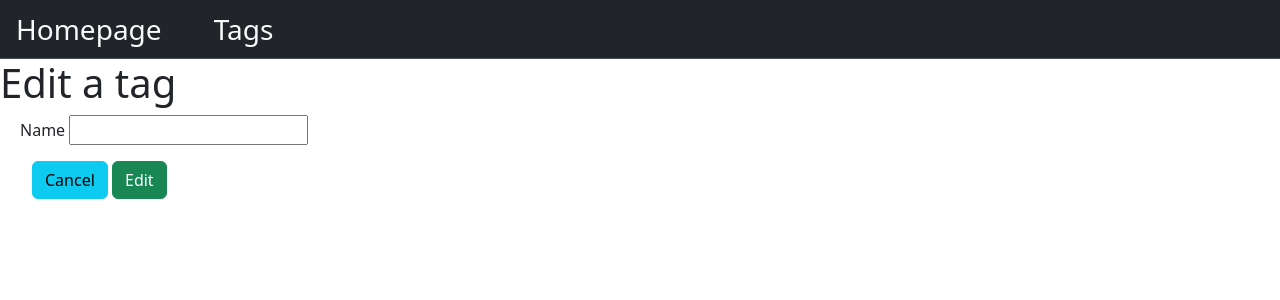
After one commit to CamTom47/29.3-SQLAlchemy-Many-To-Many, a Flask app: page /tags/1/edit in a window 1280 px wide. The commit adds this page. Shown: the top 300 px of the page. Run offline with Flask 3, Linux system fonts and the light colour scheme.

Commit message:
Tag funtionality complete

```diff
--- a/app.py
+++ b/app.py
@@ -1,7 +1,7 @@
 """Blogly application."""
 
 from flask import Flask, render_template, request, redirect
-from models import db, connect_db, Users, Post
+from models import db, connect_db, Users, Post, Tag, PostTag
 from flask_debugtoolbar import DebugToolbarExtension
 
 app = Flask(__name__)
@@ -112,12 +112,16 @@ def remove_user_from_db(id):
     return render_template('users.html', users=users)
 
 
+
+
+"""Post functionality """
 @app.route('/users/<int:id>/posts/new')
 def show_add_post_form(id):
 
     user = Users.query.get(id)
+    tags = Tag.query.all()
     """Show form to add a post for user"""
-    return render_template('post_form.html', user = user)
+    return render_template('post_form.html', user = user, tags = tags)
 
 @app.route('/users/<int:id>/posts/new', methods=['POST'])
 def submit_post_create_form(id):
@@ -126,11 +130,18 @@ def submit_post_create_form(id):
     post_title = request.form['post-title']
     post_content = request.form['post-content']
     user_id = id
+    tags = request.form.getlist('post-tags', type=str)
 
     new_post = Post(title = post_title, content = post_content, user_id = user_id )
 
     db.session.add(new_post)
     db.session.commit()
+
+    for tag in tags:
+        tag_id = Tag.query.filter(Tag.name == tag).one().id
+        post_tag = PostTag(post_id = new_post.id, tag_id = tag_id)
+        db.session.add(post_tag)
+        db.session.commit()
 
     return redirect(f'/users/{id}')
 
@@ -138,14 +149,16 @@ def submit_post_create_form(id):
 def show_posts(id):
     """Show a post. Show buttons to edit and delete the post"""
     post = Post.query.get(id)
-    return render_template('post_page.html', post = post)
+    post_tags = post.tag
+    return render_template('post_page.html', post = post, post_tags = post_tags)
 
 @app.route('/posts/<int:id>/edit')
 def show_edit_post_form(id):
     """Show form to edit a post, and to cancel (back to user page)"""
     post = Post.query.get(id)
+    tags = Tag.query.all()
 
-    return render_template('post_edit_form.html', post=post)
+    return render_template('post_edit_form.html', post=post, tags = tags )
 
 @app.route('/posts/<int:id>/edit', methods=['POST'])
 def submit_post_edit_form(id):
@@ -154,9 +167,23 @@ def submit_post_edit_form(id):
     updated_post = Post.query.get(id)
     updated_post.title = request.form['post-title']
     updated_post.content = request.form['post-content']
+    tags = request.form.getlist('post-tags', type=str)
 
     db.session.add(updated_post)
     db.session.commit()
+
+    existing_post_tags = PostTag.query.filter(PostTag.post_id == id).all()
+
+    for post_tag in existing_post_tags:
+        db.session.delete(post_tag)
+        db.session.commit()
+
+    for tag in tags:
+        tag_id = Tag.query.filter(Tag.name == tag).one().id
+        post_tag = PostTag(post_id = updated_post.id, tag_id = tag_id)
+        db.session.add(post_tag)
+        db.session.commit()
+
     return redirect(f'/posts/{id}')
 
 @app.route('/posts/<int:id>/delete', methods=['POST'])
@@ -169,3 +196,61 @@ def delete_post(id):
 
 
     return redirect(f'/users/{user_id}')
+
+
+
+"""Tag functionality"""
+
+
+
+@app.route('/tags')
+def show_all_tags():
+    """List all tags, with links to the tag detail page"""
+    tags = Tag.query.all()
+    return render_template('tags.html', tags = tags)
+
+@app.route('/tags/<int:id>')
+def show_tag_details(id):
+    """Show detail about a tag, including which posts they occur in. Has links to edit form and to the delete"""
+    tag = Tag.query.get(id)
+    posts = tag.post
+    return render_template('tag_details.html', tag = tag, posts = posts )
+
+@app.route('/tags/new')
+def show_tag_form():
+    """Shows a form to add a new tag"""
+    return render_template('tag_create_form.html')
+
+@app.route('/tags/new', methods=['POST'])
+def handle_tag_add_form():
+    """Handle tag add form and redirect to tag list"""
+    tag_name = request.form['tag-name']
+    new_tag = Tag(name=tag_name)
+    db.session.add(new_tag)
+    db.session.commit()
+    return redirect('/tags')
+
+@app.route('/tags/<int:id>/edit')
+def show_tag_edit_form(id):
+    """Show edit form for a tag"""
+
+    tag = Tag.query.get(id)
+    return render_template('/tag_edit_form.html', tag = tag)
+
+@app.route('/tags/<int:id>/edit', methods = ['POST'])
+def handle_tag_edit_form(id):
+    """Handle edit tag form and redirect to tag list"""
+
+    updated_tag = Tag.query.get(id)
+    updated_tag.name = request.form['tag-name']
+    db.session.add(updated_tag)
+    db.session.commit()
+
+    return redirect('/tags')
+
+@app.route('/tags/<int:id>/delete', methods=['POST'])
+def delete_tag(id):
+    """Deletes a tag"""
+    Tag.query.filter(Tag.id == id).delete()
+    db.session.commit()
+    return redirect('/tags')
--- a/templates/base.html
+++ b/templates/base.html
@@ -11,6 +11,7 @@
             <nav data-bs-theme="dark" class="navbar bg-dark border-bottom border-body ps-3">
                 <div>
                     <a href="/" class="navbar-text text-light fs-3 text-decoration-none">Homepage</a>
+                    <a href="/tags" class="navbar-text text-light fs-3 text-decoration-none ps-5">Tags</a>
                 </div>
             </nav>
             {%block content%}{%endblock%}
--- /dev/null
+++ b/templates/tag_edit_form.html
@@ -0,0 +1,29 @@
+{% extends 'base.html'%}
+
+{%block title%}
+Edit Tag
+{%endblock%}
+
+{%block content%}
+
+<h1>Edit a tag</h1>
+
+<div class="container ms-2">
+<form action="/tags/{{tag.id}}/edit" method="POST">
+    <div class=""></div>
+    <label for="tag-name">Name</label>
+    <input type="text" name="tag-name">
+
+
+        <div class="container pt-3">
+            <div class="d-inline-block">
+                <a href="/tags/{{tag.id}}" class="btn btn-info" role="button">Cancel</a>
+            </div>
+            <div class="d-inline-block">
+                <button type="submit" class="btn btn-success">Edit</button>
+            </div>
+        </form>
+    </div>
+</div>
+
+{%endblock%}
--- a/test_models.py
+++ b/test_models.py
@@ -45,3 +45,9 @@ class PostModelTestCase(TestCase):
     def test_user_post_relation(self):
         post = Post(title='Test Title', content='Test content', user_id=1)
         self.assertEqual(post.user_id, 1)
+
+
+class TagModelTestCase(TestCase):
+
+
+class PostTagModelTestCase(TestCase):
```
Also changed, not shown: models.py (+23 -0 lines), templates/post_edit_form.html (+10 -4 lines), templates/post_form.html (+10 -4 lines), templates/post_page.html (+8 -0 lines), templates/tag_create_form.html (added, +28 -0 lines), templates/tag_details.html (added, +37 -0 lines), templates/tags.html (added, +21 -0 lines).
